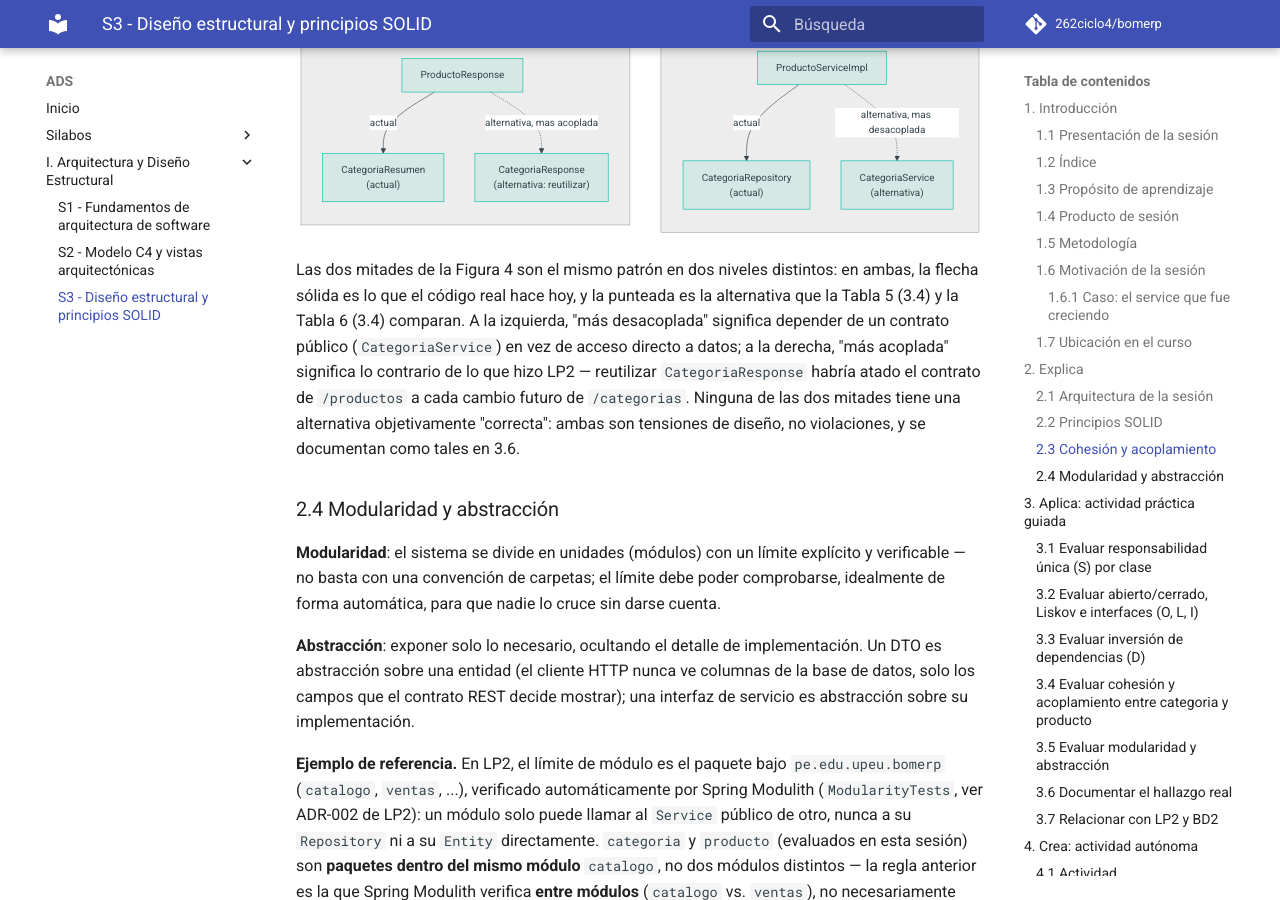
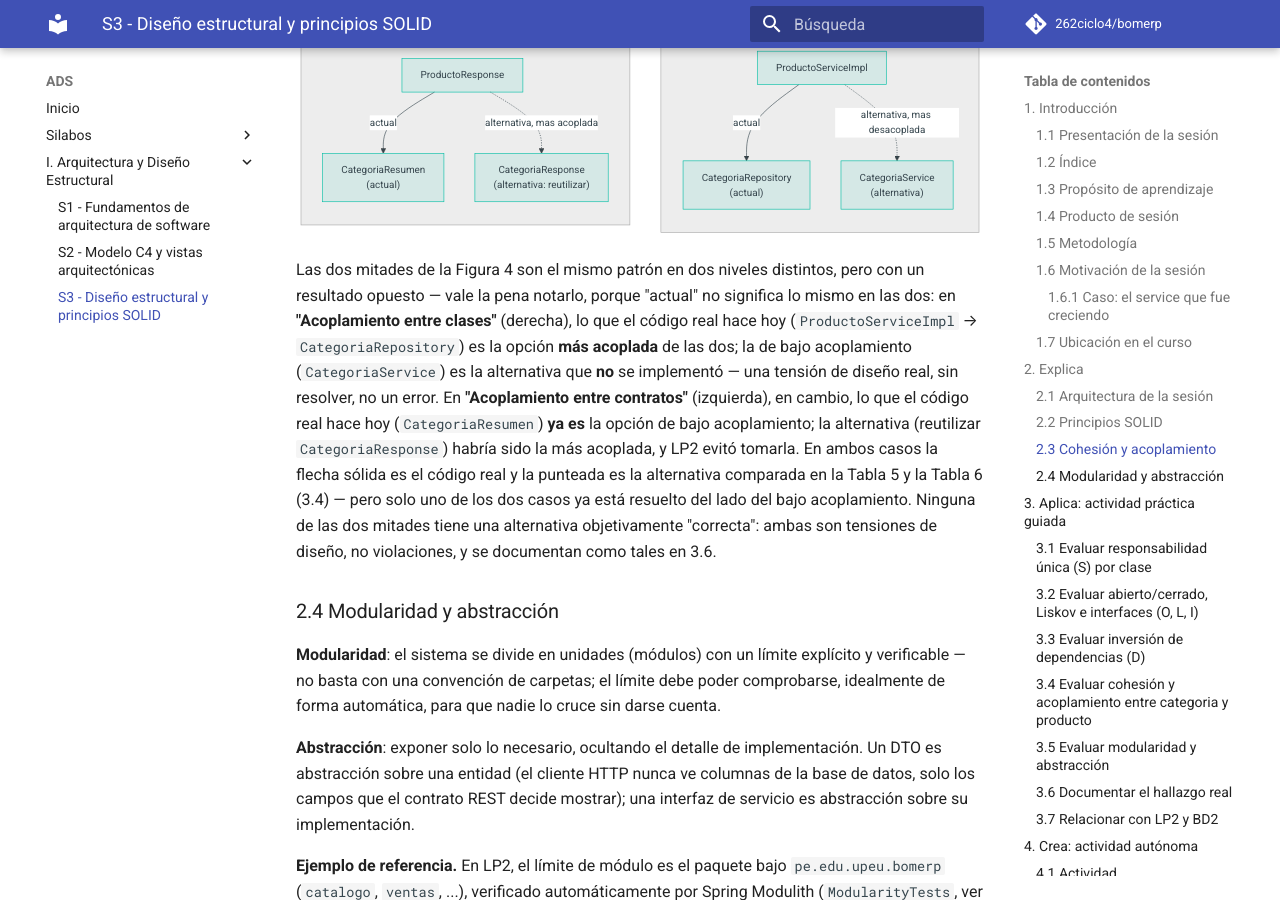
Before and after one commit to 262ciclo4/bomerp, an MkDocs documentation site: the page built from docs/ads/sesiones/S03_Diseno_Estructural_Principios_SOLID.md, in a window 1280 px wide and 900 px high, scrolled down 6806 px. Built offline with MkDocs 1.6.1 and Material for MkDocs 9.7.7, drawn with Linux system fonts in a browser that asks for light colours; comment, search, counter and statistics services are not loaded; some of the changed text lies outside the part shown.

Commit message:
Sesion 3

````diff
--- a/docs/ads/sesiones/S03_Diseno_Estructural_Principios_SOLID.md
+++ b/docs/ads/sesiones/S03_Diseno_Estructural_Principios_SOLID.md
@@ -198,7 +198,7 @@ flowchart TB
     end
 ```
 
-Las dos mitades de la Figura 4 son el mismo patrón en dos niveles distintos: en ambas, la flecha sólida es lo que el código real hace hoy, y la punteada es la alternativa que la Tabla 5 (3.4) y la Tabla 6 (3.4) comparan. A la izquierda, "más desacoplada" significa depender de un contrato público (`CategoriaService`) en vez de acceso directo a datos; a la derecha, "más acoplada" significa lo contrario de lo que hizo LP2 — reutilizar `CategoriaResponse` habría atado el contrato de `/productos` a cada cambio futuro de `/categorias`. Ninguna de las dos mitades tiene una alternativa objetivamente "correcta": ambas son tensiones de diseño, no violaciones, y se documentan como tales en 3.6.
+Las dos mitades de la Figura 4 son el mismo patrón en dos niveles distintos, pero con un resultado opuesto — vale la pena notarlo, porque "actual" no significa lo mismo en las dos: en **"Acoplamiento entre clases"** (derecha), lo que el código real hace hoy (`ProductoServiceImpl` → `CategoriaRepository`) es la opción **más acoplada** de las dos; la de bajo acoplamiento (`CategoriaService`) es la alternativa que **no** se implementó — una tensión de diseño real, sin resolver, no un error. En **"Acoplamiento entre contratos"** (izquierda), en cambio, lo que el código real hace hoy (`CategoriaResumen`) **ya es** la opción de bajo acoplamiento; la alternativa (reutilizar `CategoriaResponse`) habría sido la más acoplada, y LP2 evitó tomarla. En ambos casos la flecha sólida es el código real y la punteada es la alternativa comparada en la Tabla 5 y la Tabla 6 (3.4) — pero solo uno de los dos casos ya está resuelto del lado del bajo acoplamiento. Ninguna de las dos mitades tiene una alternativa objetivamente "correcta": ambas son tensiones de diseño, no violaciones, y se documentan como tales en 3.6.
 
 ### 2.4 Modularidad y abstracción
 
@@ -405,6 +405,8 @@ flowchart LR
 ```
 
 La flecha alternativa no elimina la dependencia — la cambia de un detalle interno (`CategoriaRepository`, acceso a datos) a un contrato público y estable (`CategoriaService`). Menos acoplamiento no es cero dependencias: es depender de algo que cambia con menos frecuencia.
+
+**Error frecuente al leer este diagrama:** pensar que la alternativa (vía `CategoriaService`) es "más acoplada" porque `CategoriaServiceImpl` internamente llama a `CategoriaRepository` (y quizás a más cosas). Eso no cuenta: el acoplamiento se mide por lo que `ProductoServiceImpl` conoce **directamente**, no por lo que su dependencia hace por dentro. `ProductoServiceImpl` nunca ve, importa ni compila contra lo que `CategoriaServiceImpl` usa internamente — solo contra el contrato de `CategoriaService`. Si `categoria` agregara mañana una regla de negocio (por ejemplo, "solo categorías activas"), esa regla llegaría automáticamente a `ProductoServiceImpl` si depende de `CategoriaService`, pero **no** si depende de `CategoriaRepository` directamente — ese es el riesgo real de la opción actual, no al revés.
 
 No hay una respuesta única "correcta" — es una tensión real de diseño, y documentarla (con el criterio de arriba) es uno de los hallazgos que se espera en 3.6.
 
````
